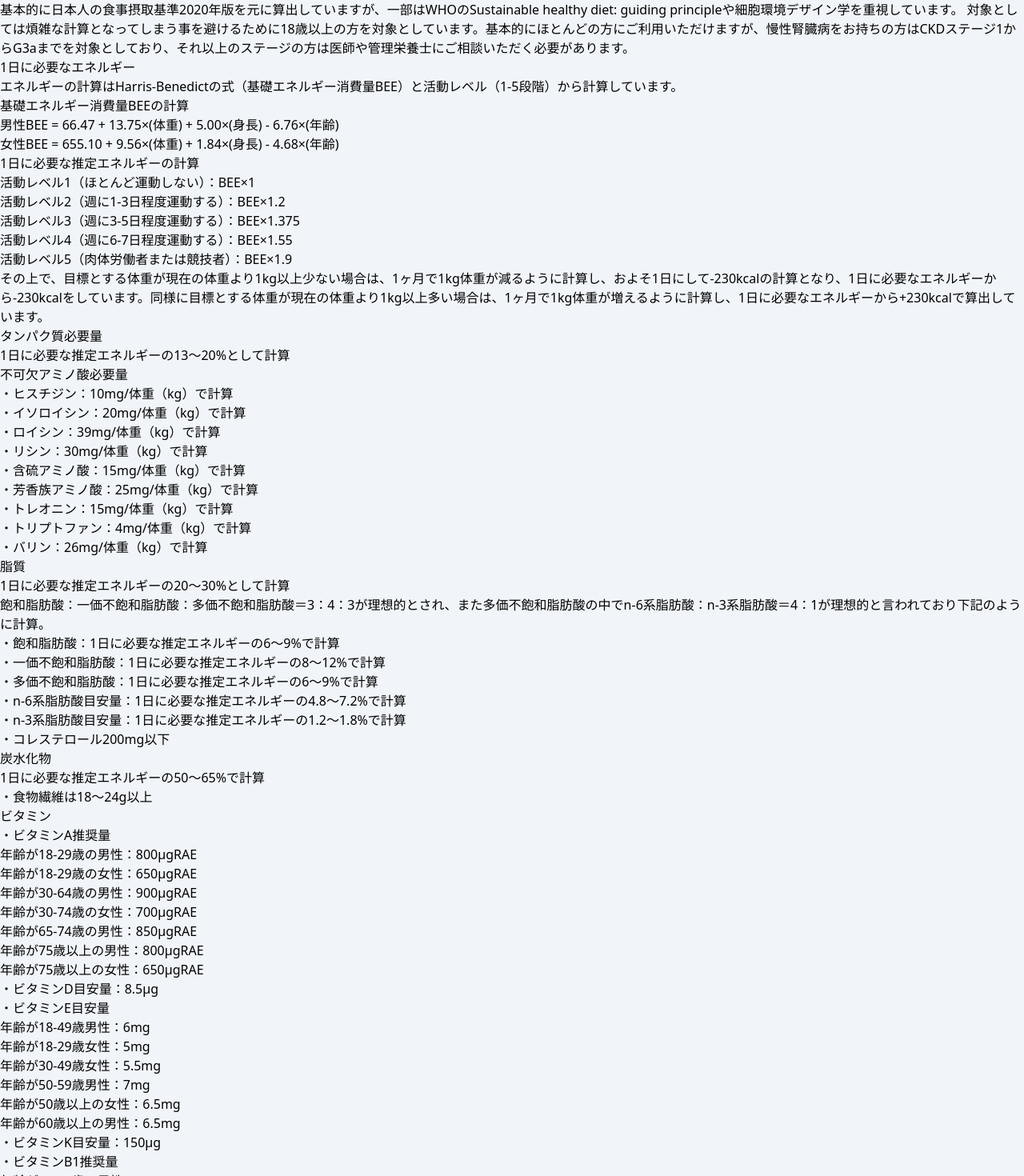
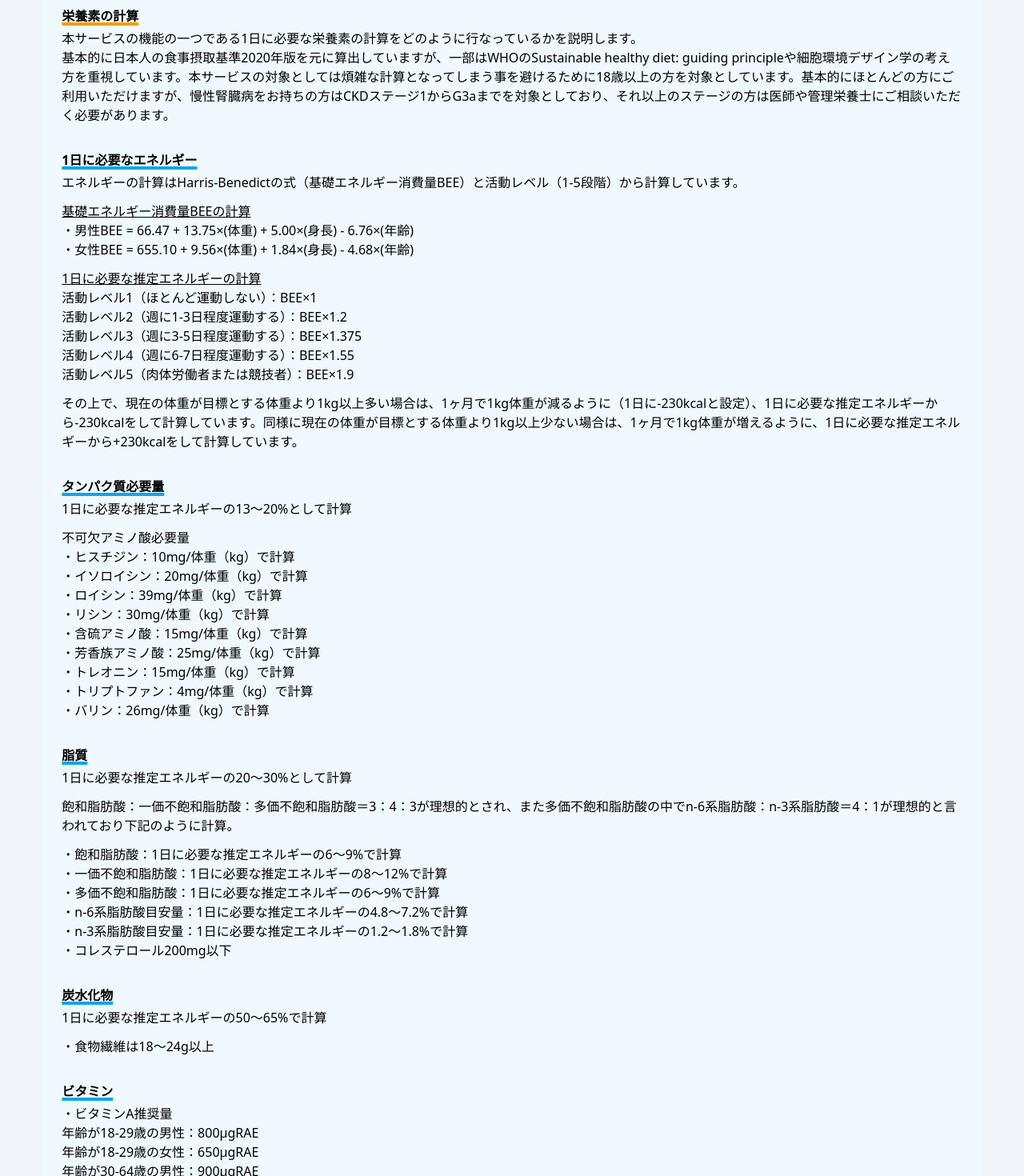
Before and after one commit to KeisukeKanda/foodrecommendationgpt, a Next.js app: page /calculation in a window 1280 px wide. Shown: the part 100-1570 px from the top of the page at 80% size. Built offline with nearby package versions, Linux system fonts and the light colour scheme.

Commit message:
CSSでデザインの調整

```diff
--- a/src/components/IdealNutrientInfo.js
+++ b/src/components/IdealNutrientInfo.js
@@ -507,7 +507,7 @@ const IdealNutrientInfo = (props) => {
   };
 
   return (
-    <div className="flex justify-center">
+    <div className="flex justify-center mt-4">
       {/* 1日に必要な栄養素を見るボタンを追加 */}
       <button onClick={openModal} className="bg-amber-500 hover:bg-amber-600 text-slate-50 font-bold py-2 px-4 rounded">1日に必要な栄養素を見る</button>
 
--- a/src/pages/calculation.js
+++ b/src/pages/calculation.js
@@ -3,31 +3,31 @@ import React from 'react';
 
 const Calculation = () => {
   return (
-    <div>
-      <h1>栄養素の計算</h1>
-      <div>
+    <div className='w-11/12 bg-sky-50 rounded-xl mt-8 mx-auto'>
+      <div className='p-6'>
+        <h1 className='underline decoration-amber-500 decoration-4 pb-1 font-semibold'>栄養素の計算</h1>
+        <div className='pb-8'>
           <p>本サービスの機能の一つである1日に必要な栄養素の計算をどのように行なっているかを説明します。</p>
-        <p>基本的に日本人の食事摂取基準2020年版を元に算出していますが、一部はWHOのSustainable healthy diet: guiding principleや細胞環境デザイン学を重視しています。
-対象としては煩雑な計算となってしまう事を避けるために18歳以上の方を対象としています。基本的にほとんどの方にご利用いただけますが、慢性腎臓病をお持ちの方はCKDステージ1からG3aまでを対象としており、それ以上のステージの方は医師や管理栄養士にご相談いただく必要があります。</p>
+          <p>基本的に日本人の食事摂取基準2020年版を元に算出していますが、一部はWHOのSustainable healthy diet: guiding principleや細胞環境デザイン学の考え方を重視しています。本サービスの対象としては煩雑な計算となってしまう事を避けるために18歳以上の方を対象としています。基本的にほとんどの方にご利用いただけますが、慢性腎臓病をお持ちの方はCKDステージ1からG3aまでを対象としており、それ以上のステージの方は医師や管理栄養士にご相談いただく必要があります。</p>
         </div>
-      <h2>1日に必要なエネルギー</h2>
-      <div>
+        <h2 className='underline decoration-sky-500 decoration-4 pb-1 font-semibold'>1日に必要なエネルギー</h2>
+        <div className='pb-8'>
           <p>エネルギーの計算はHarris-Benedictの式（基礎エネルギー消費量BEE）と活動レベル（1-5段階）から計算しています。</p>
-        <p>基礎エネルギー消費量BEEの計算</p>
-        <p>男性BEE = 66.47 + 13.75×(体重) + 5.00×(身長) - 6.76×(年齢)</p>
-        <p>女性BEE = 655.10 + 9.56×(体重) + 1.84×(身長) - 4.68×(年齢)</p>
-        <p>1日に必要な推定エネルギーの計算</p>
+          <p className='mt-3 underline'>基礎エネルギー消費量BEEの計算</p>
+          <p>・男性BEE = 66.47 + 13.75×(体重) + 5.00×(身長) - 6.76×(年齢)</p>
+          <p>・女性BEE = 655.10 + 9.56×(体重) + 1.84×(身長) - 4.68×(年齢)</p>
+          <p className='mt-3 underline'>1日に必要な推定エネルギーの計算</p>
           <p>活動レベル1（ほとんど運動しない）：BEE×1</p>
           <p>活動レベル2（週に1-3日程度運動する）：BEE×1.2</p>
           <p>活動レベル3（週に3-5日程度運動する）：BEE×1.375</p>
           <p>活動レベル4（週に6-7日程度運動する）：BEE×1.55</p>
           <p>活動レベル5（肉体労働者または競技者）：BEE×1.9</p>
-        <p>その上で、目標とする体重が現在の体重より1kg以上少ない場合は、1ヶ月で1kg体重が減るように計算し、およそ1日にして-230kcalの計算となり、1日に必要なエネルギーから-230kcalをしています。同様に目標とする体重が現在の体重より1kg以上多い場合は、1ヶ月で1kg体重が増えるように計算し、1日に必要なエネルギーから+230kcalで算出しています。</p>
+          <p className='mt-3'>その上で、現在の体重が目標とする体重より1kg以上多い場合は、1ヶ月で1kg体重が減るように（1日に-230kcalと設定）、1日に必要な推定エネルギーから-230kcalをして計算しています。同様に現在の体重が目標とする体重より1kg以上少ない場合は、1ヶ月で1kg体重が増えるように、1日に必要な推定エネルギーから+230kcalをして計算しています。</p>
         </div>
-      <h3>タンパク質必要量</h3>
-      <div>
+        <h3 className='underline decoration-sky-500 decoration-4 pb-1 font-semibold'>タンパク質必要量</h3>
+        <div className='pb-8'>
           <p>1日に必要な推定エネルギーの13〜20%として計算</p>
-        <p>不可欠アミノ酸必要量</p>
+          <p className='mt-3'>不可欠アミノ酸必要量</p>
           <p>・ヒスチジン：10mg/体重（kg）で計算</p>
           <p>・イソロイシン：20mg/体重（kg）で計算</p>
           <p>・ロイシン：39mg/体重（kg）で計算</p>
@@ -38,24 +38,24 @@ const Calculation = () => {
           <p>・トリプトファン：4mg/体重（kg）で計算</p>
           <p>・バリン：26mg/体重（kg）で計算</p>
         </div>
-      <h4>脂質</h4>
-      <div>
+        <h4 className='underline decoration-sky-500 decoration-4 pb-1 font-semibold'>脂質</h4>
+        <div className='pb-8'>
           <p>1日に必要な推定エネルギーの20〜30%として計算</p>
-        <p>飽和脂肪酸：一価不飽和脂肪酸：多価不飽和脂肪酸＝3：4：3が理想的とされ、また多価不飽和脂肪酸の中でn-6系脂肪酸：n-3系脂肪酸＝4：1が理想的と言われており下記のように計算。</p>
-        <p>・飽和脂肪酸：1日に必要な推定エネルギーの6〜9%で計算</p>
+          <p className='mt-3'>飽和脂肪酸：一価不飽和脂肪酸：多価不飽和脂肪酸＝3：4：3が理想的とされ、また多価不飽和脂肪酸の中でn-6系脂肪酸：n-3系脂肪酸＝4：1が理想的と言われており下記のように計算。</p>
+          <p className='mt-3'>・飽和脂肪酸：1日に必要な推定エネルギーの6〜9%で計算</p>
           <p>・一価不飽和脂肪酸：1日に必要な推定エネルギーの8〜12%で計算</p>
           <p>・多価不飽和脂肪酸：1日に必要な推定エネルギーの6〜9%で計算</p>
           <p>・n-6系脂肪酸目安量：1日に必要な推定エネルギーの4.8〜7.2%で計算</p>
           <p>・n-3系脂肪酸目安量：1日に必要な推定エネルギーの1.2〜1.8%で計算</p>
           <p>・コレステロール200mg以下</p>
         </div>
-      <h5>炭水化物</h5>
-      <div>
+        <h5 className='underline decoration-sky-500 decoration-4 pb-1 font-semibold'>炭水化物</h5>
+        <div className='pb-8'>
           <p>1日に必要な推定エネルギーの50〜65%で計算</p>
-        <p>・食物繊維は18〜24g以上</p>
+          <p className='mt-3'>・食物繊維は18〜24g以上</p>
         </div>
-      <h6>ビタミン</h6>
-      <div>
+        <h6 className='underline decoration-sky-500 decoration-4 pb-1 font-semibold'>ビタミン</h6>
+        <div className='pb-8'>
           <p>・ビタミンA推奨量</p>
           <p>年齢が18-29歳の男性：800μgRAE</p>
           <p>年齢が18-29歳の女性：650μgRAE</p>
@@ -64,28 +64,28 @@ const Calculation = () => {
           <p>年齢が65-74歳の男性：850μgRAE</p>
           <p>年齢が75歳以上の男性：800μgRAE</p>
           <p>年齢が75歳以上の女性：650μgRAE</p>
-        <p>・ビタミンD目安量：8.5μg</p>
-        <p>・ビタミンE目安量</p>
+          <p className='mt-3'>・ビタミンD目安量：8.5μg</p>
+          <p className='mt-3'>・ビタミンE目安量</p>
           <p>年齢が18-49歳男性：6mg</p>
           <p>年齢が18-29歳女性：5mg</p>
           <p>年齢が30-49歳女性：5.5mg</p>
           <p>年齢が50-59歳男性：7mg</p>
           <p>年齢が50歳以上の女性：6.5mg</p>
           <p>年齢が60歳以上の男性：6.5mg</p>
-        <p>・ビタミンK目安量：150μg</p>
-        <p>・ビタミンB1推奨量</p>
+          <p className='mt-3'>・ビタミンK目安量：150μg</p>
+          <p className='mt-3'>・ビタミンB1推奨量</p>
           <p>年齢が18-49歳の男性：1.4mg</p>
           <p>年齢が18-74歳の女性：1.1mg</p>
           <p>年齢が50-74歳の男性：1.3mg</p>
           <p>年齢が75歳以上の男性：1.2mg</p>
           <p>年齢が75歳以上の女性：0.9mg</p>
-        <p>・ビタミンB2推奨量</p>
+          <p className='mt-3'>・ビタミンB2推奨量</p>
           <p>年齢が18-49歳の男性：1.6mg</p>
           <p>年齢が18-74歳の女性：1.2mg</p>
           <p>年齢が50-74歳の男性：1.5mg</p>
           <p>年齢が75歳以上の男性：1.3mg</p>
           <p>年齢が75歳以上の女性：1mg</p>
-        <p>・ナイアシン推奨量</p>
+          <p className='mt-3'>・ナイアシン推奨量</p>
           <p>年齢が18-49歳の男性：15mgNR</p>
           <p>年齢が18-29歳の女性：11mgNR</p>
           <p>年齢が30-49歳の女性：12mgNR</p>
@@ -93,28 +93,28 @@ const Calculation = () => {
           <p>年齢が50-74歳の女性：11mgNR</p>
           <p>年齢が75歳以上の男性：13mgNR</p>
           <p>年齢が75歳以上の女性：10mgNR</p>
-        <p>・ビタミンB6推奨量</p>
+          <p className='mt-3'>・ビタミンB6推奨量</p>
           <p>年齢が18歳以上の男性：1.4mg</p>
           <p>年齢が18歳以上の女性では1mg</p>
-        <p>・ビタミンB12推奨量：2.4μg</p>
-        <p>・葉酸推奨量：240μg</p>
-        <p>・パントテン酸目安量</p>
+          <p className='mt-3'>・ビタミンB12推奨量：2.4μg</p>
+          <p className='mt-3'>・葉酸推奨量：240μg</p>
+          <p className='mt-3'>・パントテン酸目安量</p>
           <p>年齢が18-49歳の男性：5mg</p>
           <p>年齢が50歳以上の男性：6mg</p>
           <p>年齢が18歳以上の女性：5mg</p>
-        <p>・ビオチン目安量：50μg</p>
-        <p>・ビタミンC推奨量は100mg</p>
-        <p>・ナトリウム食塩相当の理想量：6g未満</p>
-        <p>・カリウム目標量</p>
+          <p className='mt-3'>・ビオチン目安量：50μg</p>
+          <p className='mt-3'>・ビタミンC推奨量は100mg</p>
+          <p className='mt-3'>・ナトリウム食塩相当の理想量：6g未満</p>
+          <p className='mt-3'>・カリウム目標量</p>
           <p>年齢が18歳以上の男性：3000mg以上</p>
           <p>年齢が18歳以上の女性：2600mg以上</p>
-        <p>・カルシウム推奨量</p>
+          <p className='mt-3'>・カルシウム推奨量</p>
           <p>年齢が18-29歳の男性：800mg</p>
           <p>年齢が18-74歳の女性：650mg</p>
           <p>年齢が30-74歳の男性：750mg</p>
           <p>年齢が75歳以上の男性：700mg</p>
           <p>年齢が75歳以上の女性：600mg</p>
-        <p>・マグネシウム推奨量</p>
+          <p className='mt-3'>・マグネシウム推奨量</p>
           <p>年齢が18-29歳の男性：340mg</p>
           <p>年齢が18-29歳の女性：270mg</p>
           <p>年齢が30-64歳の男性：370mg</p>
@@ -122,38 +122,40 @@ const Calculation = () => {
           <p>年齢が65-74歳の女性：280mg</p>
           <p>年齢が75歳以上の男性：320mg</p>
           <p>年齢が75歳以上の女性：260mg</p>
-        <p>・リン目安量</p>
+          <p className='mt-3'>・リン目安量</p>
           <p>年齢が18歳以上の男性：1000mg</p>
           <p>年齢が18歳以上の女性：800mg</p>
-        <p>・鉄推奨量</p>
+          <p className='mt-3'>・鉄推奨量</p>
           <p>年齢が18-74歳の男性：7.5mg</p>
           <p>年齢が18-49歳の女性で月経がある：10.5mg</p>
           <p>年齢が18-64歳の女性で月経がない：6.5mg</p>
           <p>年齢が50-64歳の女性で月経がある：11mg</p>
           <p>年齢が65歳以上の女性：6mg</p>
           <p>年齢が75歳以上の男性：7mg</p>
-        <p>・亜鉛推奨量</p>
+          <p className='mt-3'>・亜鉛推奨量</p>
           <p>年齢が18-74歳の男性：11mg</p>
           <p>年齢が18歳以上の女性：8mg</p>
           <p>年齢が75歳以上の男性：10mg</p>
-        <p>・銅推奨量</p>
+          <p className='mt-3'>・銅推奨量</p>
           <p>年齢が18-74歳の男性：0.9mg</p>
           <p>年齢が18歳以上の女性：0.7mg</p>
           <p>年齢が75歳以上の男性：0.8mg</p>
-        <p>・マンガン目安量</p>
+          <p className='mt-3'>・マンガン目安量</p>
           <p>年齢が18歳以上の男性：4mg</p>
           <p>年齢が18歳以上の女性：3.5mg</p>
-        <p>・ヨウ素推奨量：130μg</p>
-        <p>・セレン推奨量</p>
+          <p className='mt-3'>・ヨウ素推奨量：130μg</p>
+          <p className='mt-3'>・セレン推奨量</p>
           <p>年齢が18歳以上の男性：30μg</p>
           <p>年齢が18歳以上の女性：25μg</p>
-        <p>・クロム目安量：10μg</p>
-        <p>・モリブデン推奨量</p>
+          <p className='mt-3'>・クロム目安量：10μg</p>
+          <p className='mt-3'>・モリブデン推奨量</p>
           <p>年齢18-74歳の男性：30μg</p>
           <p>年齢が18歳以上の女性：25μg</p>
           <p>年齢が75歳以上の男性：25μg</p>
         </div>
       </div>
+
+    </div>
   );
 };
 
--- a/src/pages/index.js
+++ b/src/pages/index.js
@@ -95,6 +95,7 @@ const Home = () => {
           <div className="py-6 md:py-12">
             <div className="grid grid-cols-1 gap-10">
               <div className="space-y-6">
+                <div className='w-11/12 bg-sky-50 rounded-xl p-8 mx-auto space-y-4'>
                   <AgeSelect age={age} onAgeChange={handleAgeChange} />
                   <GenderSelect onGenderChange={handleGenderChange} gender={gender} />
                   <HeightInput onChange={handleHeightChange} />
@@ -110,6 +111,7 @@ const Home = () => {
                   )}
                   <AllergyInput onAllergyChange={handleAllergyChange} />
                   <IdealNutrientInfo heightInCm={heightInCm} weight={weight} goalWeight={goalWeight} age={age} gender={gender} activityLevel={activityLevel} menstruation={menstruation} onNutrientInfo={handleNutrientInfo} nutrientInfo={nutrientInfo} />
+                </div>
                 <WantedIngredientsInput onWantedIngredientsChange={handleWantedIngredientsChange} />
                 <GenerateMenu nutrientInfo={nutrientInfo} allergies={allergies} wantedIngredients={wantedIngredients} />
               </div>
```
Also changed, not shown: src/components/Header.js (+7 -5 lines), src/pages/about.js (+14 -13 lines), src/pages/prompt.js (+22 -20 lines). Lines whose indentation alone changed are shown as unchanged.
